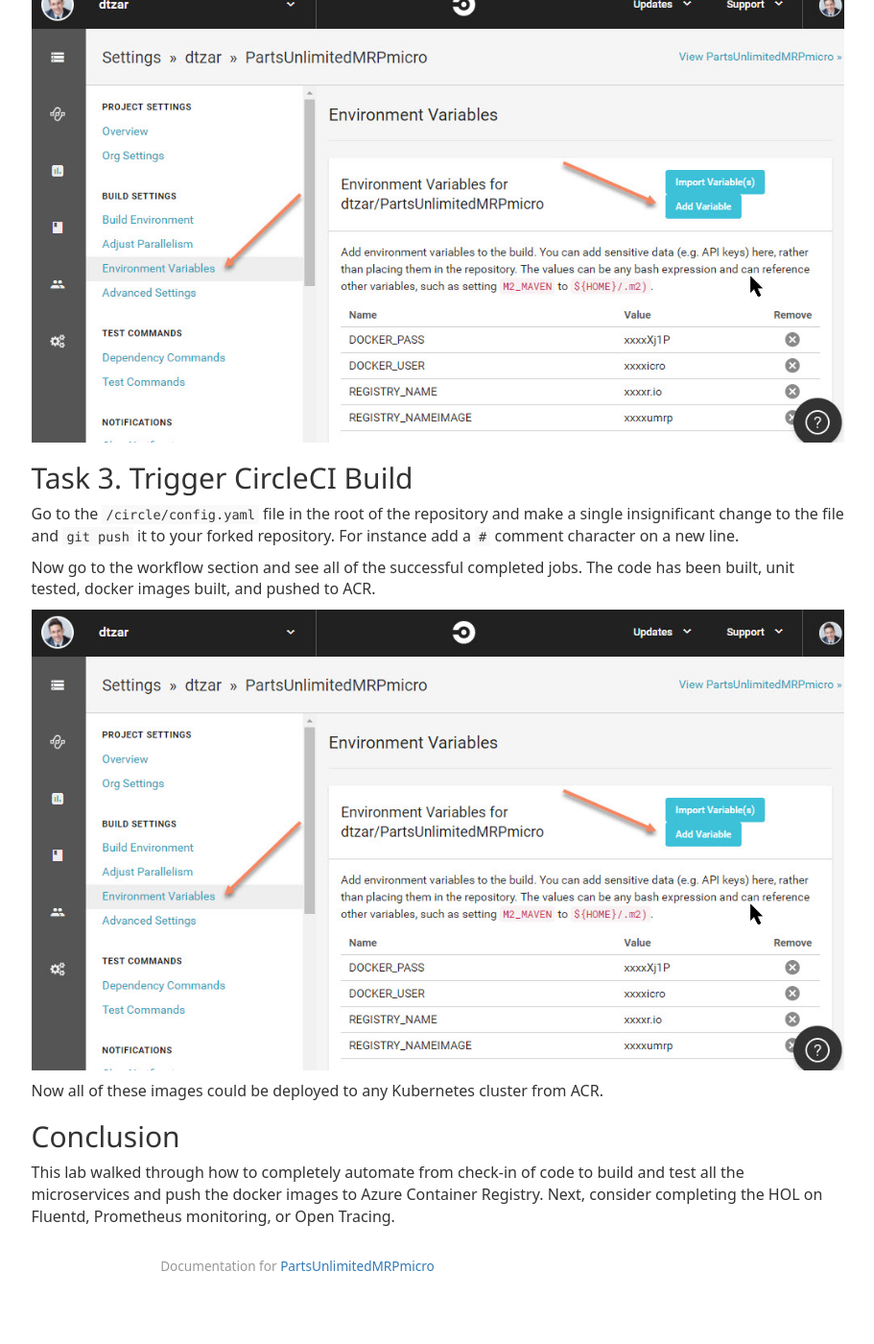
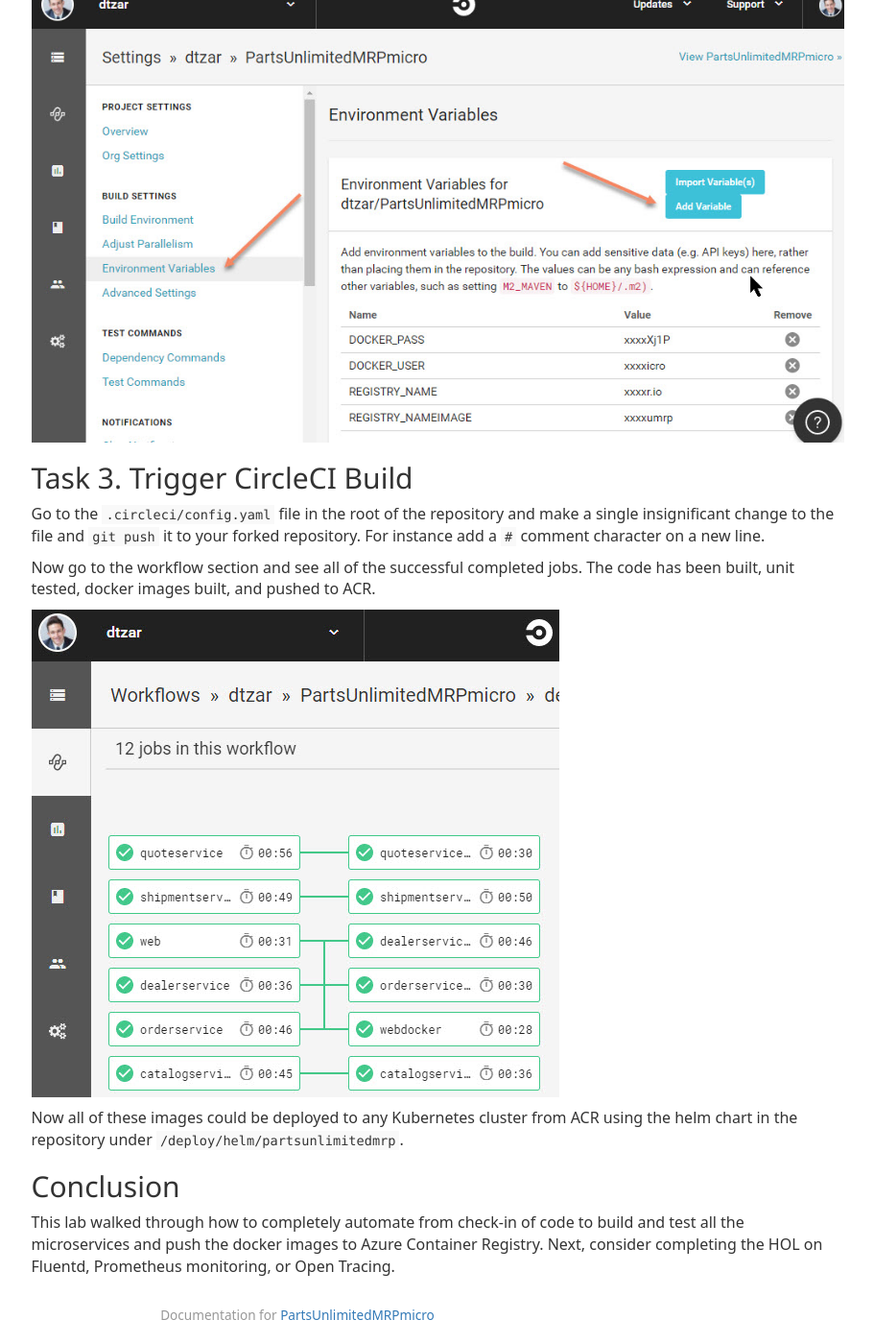
Before and after one commit to microsoft/PartsUnlimitedMRPmicro, a Jekyll site: the page built from _posts/2017-11-13-circleci.md, in a window 1280 px wide and 1400 px high, scrolled down 1524 px. Shown: the whole window at 96% size, without its empty margins (330-1241 px from the left). Built offline with Jekyll 4.4.1, drawn with Linux system fonts in a browser that asks for light colours; some web fonts are replaced; before the commit the page ends 2872 px from its top, so only the background shows below that.

Commit message:
workflow image

```diff
--- a/_posts/2017-11-13-circleci.md
+++ b/_posts/2017-11-13-circleci.md
@@ -55,14 +55,14 @@ In the CircleCI dashboard, go to Settings - Environment variables and then add t
 
 ## Task 3. Trigger CircleCI Build
 
-Go to the `/circle/config.yaml` file in the root of the repository and make a single insignificant change to the file
+Go to the `.circleci/config.yaml` file in the root of the repository and make a single insignificant change to the file
 and `git push` it to your forked repository.  For instance add a `#` comment character on a new line.
 
 Now go to the workflow section and see all of the successful completed jobs.  The code has been built, unit tested, docker images built, and pushed to ACR.
 
-![](<../assets/circleciacr/circleci-env.jpg>)
+![](<../assets/circleciacr/circleci-workflow.jpg>)
 
-Now all of these images could be deployed to any Kubernetes cluster from ACR.
+Now all of these images could be deployed to any Kubernetes cluster from ACR using the helm chart in the repository under `/deploy/helm/partsunlimitedmrp`.
 
 ## Conclusion
 
```
Also changed, not shown: assets/circleciacr/circleci-workflow.jpg (added).
